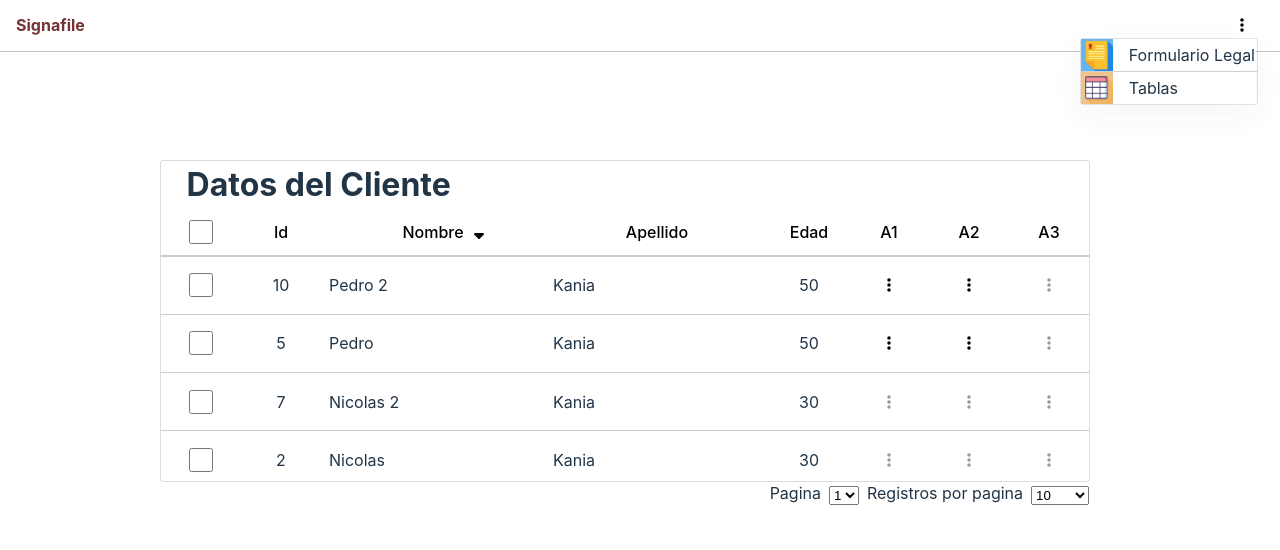
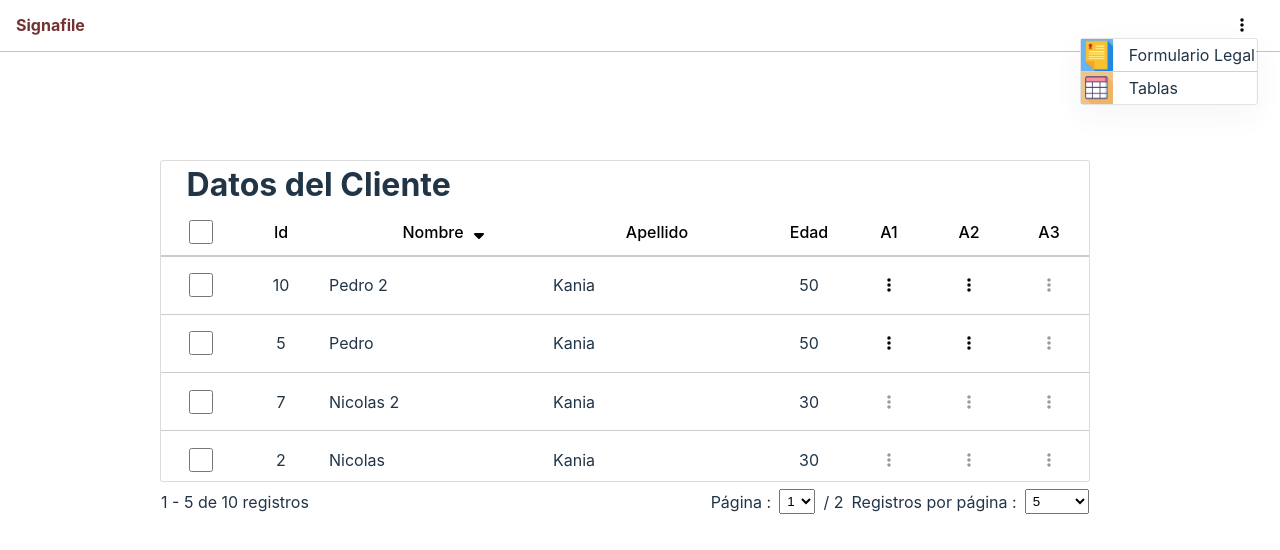
Before and after one commit to JKAdministrator/corhoma, a React (Vite) app: page /app/tablas in a window 1280 px wide. Shown: the top 550 px of the page. Built offline with nearby package versions, Linux system fonts and the light colour scheme.

Commit message:
table pagination finished

```diff
--- a/src/components/appTable/AppTable.css
+++ b/src/components/appTable/AppTable.css
@@ -152,4 +152,12 @@
     justify-content: flex-end;
     width: 100%;
     gap: 0.5rem;
+    padding-top: 0.5rem;
 }
+
+.app-table section select {
+    padding: 0.2rem;
+}
+.app-table section label:nth-child(1) {
+    margin-right: auto;
+}
--- a/src/components/appTable/AppTable.jsx
+++ b/src/components/appTable/AppTable.jsx
@@ -4,16 +4,25 @@ import { FontAwesomeIcon  } from '@fortawesome/react-fontawesome'
 import { faSortDown, faSortUp, faSquare } from '@fortawesome/free-solid-svg-icons'
 
 export const TABLE_SORT_ORDER = {
-    ASC: 'TABLE_SORT_ORDER:ASC',
-    DESC: 'TABLE_SORT_ORDER:DESC',
+    ASC:    'TABLE_SORT_ORDER:ASC',
+    DESC:   'TABLE_SORT_ORDER:DESC',
 }
 
 export const TABLE_DATA_TYPE = {
-    NUMBER: 'TABLE_DATA_TYPE:NUMBER',
-    STRING: 'TABLE_DATA_TYPE:STRING',
-    DATE: 'TABLE_DATA_TYPE:DATE',
-    BOOLEAN: 'TABLE_DATA_TYPE:BOOLEAN',
+    NUMBER:     'TABLE_DATA_TYPE:NUMBER',
+    STRING:     'TABLE_DATA_TYPE:STRING',
+    DATE:       'TABLE_DATA_TYPE:DATE',
+    BOOLEAN:    'TABLE_DATA_TYPE:BOOLEAN',
 }
+
+const pageSizes = [
+    ,{value:5,      label:'5'}
+    ,{value:10,     label:'10'}
+    ,{value:50,     label:'50'}
+    ,{value:100,    label:'100'}
+    ,{value:1000,   label:'1000'}
+    ,{value:-1,     label:'Todas'}
+]
 
 const addCheckbox = (headers, rows)=>{
     headers.unshift({key:'', label:'selector',align:'center', width:'5rem', isKey:false});
@@ -68,7 +77,7 @@ const getPaginationLastRow = (pageSize, currentPage) => {
 }
 
 const getMaxPage = (rowsLength, pageSize)=>{
-    const value = parseInt(rowsLength / pageSize);
+    let value = parseInt(rowsLength / pageSize);
     rowsLength % pageSize > 0 ? value ++ : 0;
     return value
 }
@@ -146,10 +155,47 @@ function AppTable({isLoading, title, headers, rows,isMultiRowSelectable, default
         setSortColumnKey(newSortKey);
         setSortColumnOrder(newSortOrder);
         sortRows(rowsState, headersState, newSortKey,newSortOrder);
-        setRowsState((current)=>{
-            return current//sortRows(rowsState, headersState, newSortKey,newSortOrder);
-        })
+        setRowsState((current)=>{ return current});
     };
+
+    const onPageSizeSelectorChange = (e)=>{
+        const pageSizeValue = e.target.value === '-1'? rowsState.length : e.target.value;
+        console.log('onPageSizeSelectorChange()',{
+            ...paginationData,
+            current: 1,
+            size: pageSizeValue,
+            maxPage:  getMaxPage(rowsState.length, pageSizeValue),
+            firstrow: getPaginationInitialRow(pageSizeValue,1),
+            lastRow: getPaginationLastRow(pageSizeValue,1),
+         })
+
+        setPaginationData((currentPaginationData)=>{
+
+            return {
+                ...currentPaginationData,
+                current: 1,
+                size: pageSizeValue,
+                maxPage:  getMaxPage(rowsState.length, pageSizeValue),
+                firstrow: getPaginationInitialRow(pageSizeValue,1),
+                lastRow: getPaginationLastRow(pageSizeValue,1),
+             }
+
+        });
+    }
+
+    const onPageSelectorChange = (e)=>{
+        const pageNumberValue = e.target.value;
+        setPaginationData((currentPaginationData)=>{
+            return {
+                ...currentPaginationData,
+                current: pageNumberValue,
+                size: currentPaginationData.size,
+                maxPage:  getMaxPage(rowsCopy.length, currentPaginationData.size),
+                firstrow: getPaginationInitialRow(currentPaginationData.size,pageNumberValue),
+                lastRow: getPaginationLastRow(currentPaginationData.size,pageNumberValue),
+             }
+        });
+    }
 
     console.log('rendering',{headersState,rowsState,sortColumnKey, sortColumnOrder,paginationData})
 
@@ -209,22 +255,23 @@ function AppTable({isLoading, title, headers, rows,isMultiRowSelectable, default
 
             }
             <section>
-                <label htmlFor="pageSelector">Pagina</label>
-                <select name="pageSelector" id='pageSelector'>
+                <label>{paginationData.firstrow+1} - {paginationData.lastRow+1 > rowsState.length ? rowsState.length : paginationData.lastRow+1} de {rowsState.length} registros</label>
+                <label htmlFor="pageSelector"> Página :</label>
+                <select name="pageSelector" id='pageSelector' onChange={onPageSelectorChange} defaultValue={1}>
                     {
-                        [...Array(paginationData.maxPage)].map((_, i) => i + 1)
-                        .map(i => <option key={i} value={i} selected={i==0? true : false}>{i}</option>)
+                        [...Array(paginationData.maxPage)].map((_, i) => {return  {key:(i+1).toString(), value:(i + 1), label:(i+1).toString()}})
+                        .map(i => <option key={i.key} value={i.value} >{i.label}</option>)
                     }
                 </select>
+                <label> / {paginationData.maxPage}</label>
+                <label htmlFor="pageSizeSelector"> Registros por página :</label>
 
-                <label htmlFor="pageSizeSelector">Registros por pagina</label>
-
-                <select name="pageSizeSelector" id='pageSizeSelector'>
-                    <option value="10">10</option>
-                    <option value="50">50</option>
-                    <option value="100">100</option>
-                    <option value="1000">100</option>
-                    <option value="ALL">Todas</option>
+                <select name="pageSizeSelector" id='pageSizeSelector' onChange={onPageSizeSelectorChange} defaultValue={paginationData.size}>
+                    {
+                        pageSizes.map(size=>{
+                            return <option key={size.value} value={size.value} >{size.label}</option>
+                        })
+                    }
                 </select>
             </section>
         </div>
```
